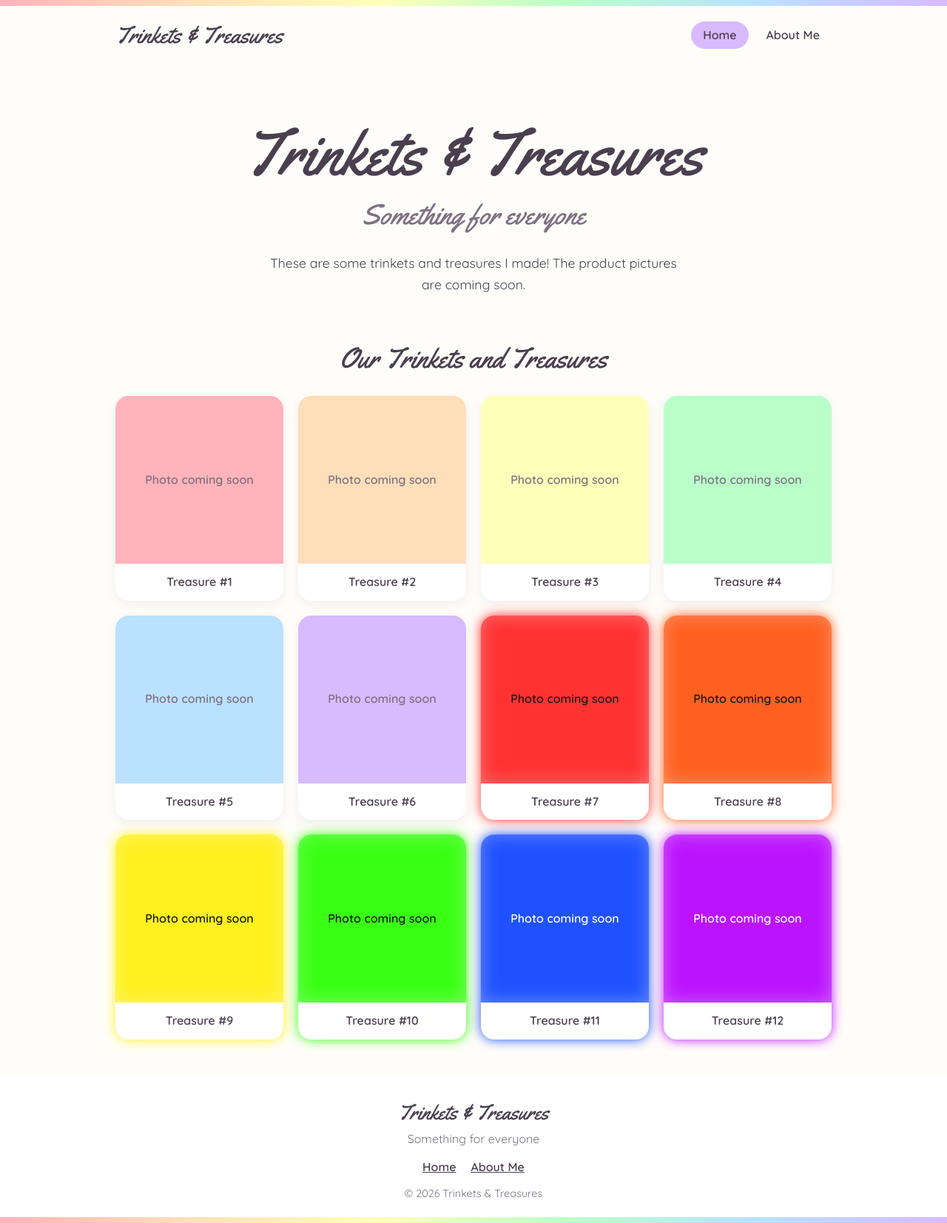
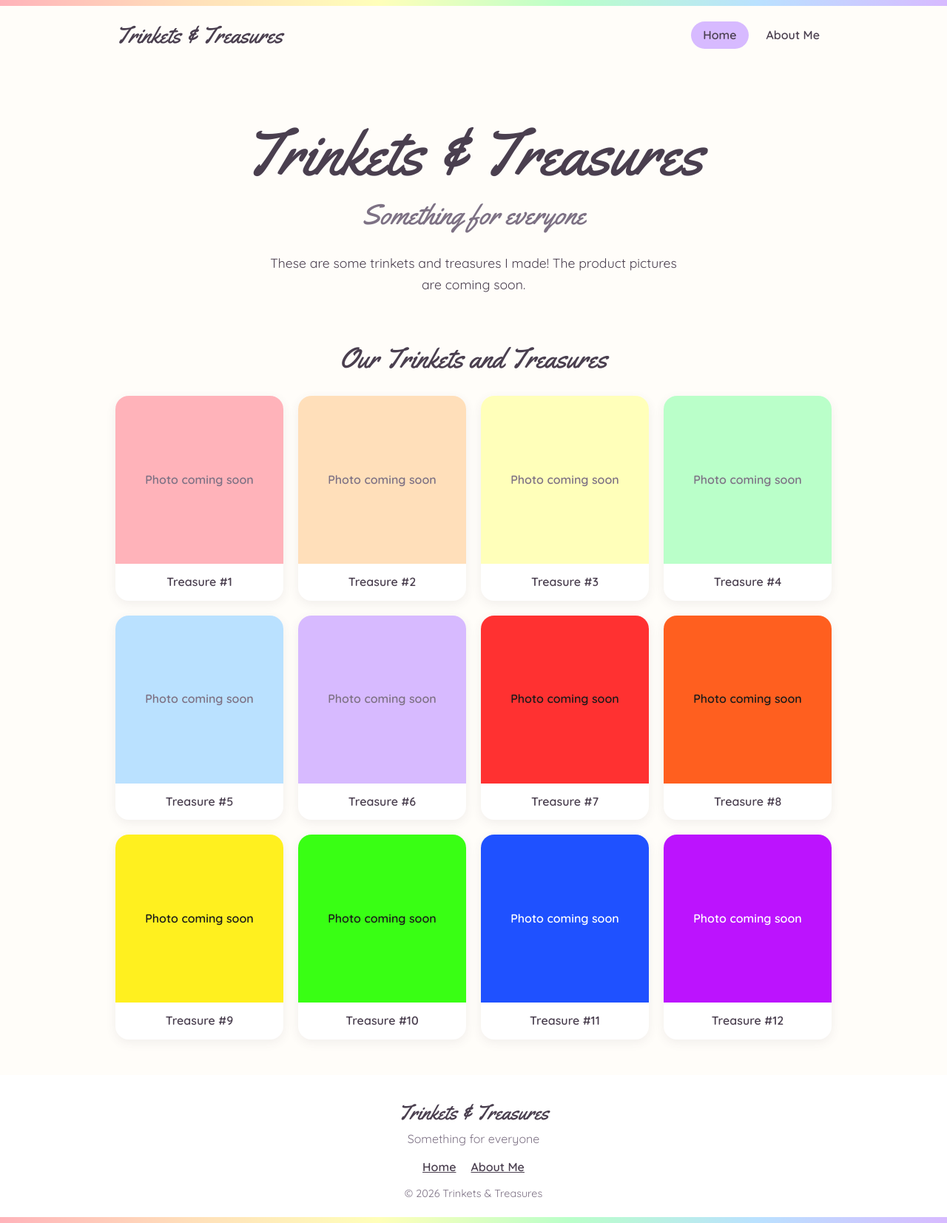
Before and after one commit to LucysTrinketsandTreasures/website-files, a Jekyll site: the page built from index.html, in a window 1280 px wide. Shown: the whole page at 74% size. Built offline with Jekyll 4.4.1, drawn with Linux system fonts in a browser that asks for light colours.

Commit message:
Remove glow from neon cards

```diff
--- a/assets/css/style.css
+++ b/assets/css/style.css
@@ -99,18 +99,12 @@ h2 { font-family: var(--font-script); font-weight: 400; font-size: 2.4rem; text-
 
 /* Neon rainbow cards */
 .product-card.neon .product-photo { color: #1a1a1a; font-weight: 700; }
-.product-card.neon:nth-child(6n+1) .product-photo { background: var(--neon-red); box-shadow: inset 0 0 24px rgba(255,255,255,0.35); }
-.product-card.neon:nth-child(6n+2) .product-photo { background: var(--neon-orange); box-shadow: inset 0 0 24px rgba(255,255,255,0.35); }
-.product-card.neon:nth-child(6n+3) .product-photo { background: var(--neon-yellow); box-shadow: inset 0 0 24px rgba(255,255,255,0.35); }
-.product-card.neon:nth-child(6n+4) .product-photo { background: var(--neon-green); box-shadow: inset 0 0 24px rgba(255,255,255,0.35); }
-.product-card.neon:nth-child(6n+5) .product-photo { background: var(--neon-blue); color: #fff; box-shadow: inset 0 0 24px rgba(255,255,255,0.35); }
-.product-card.neon:nth-child(6n+6) .product-photo { background: var(--neon-purple); color: #fff; box-shadow: inset 0 0 24px rgba(255,255,255,0.35); }
-.product-card.neon:nth-child(6n+1) { box-shadow: 0 0 16px var(--neon-red); }
-.product-card.neon:nth-child(6n+2) { box-shadow: 0 0 16px var(--neon-orange); }
-.product-card.neon:nth-child(6n+3) { box-shadow: 0 0 16px var(--neon-yellow); }
-.product-card.neon:nth-child(6n+4) { box-shadow: 0 0 16px var(--neon-green); }
-.product-card.neon:nth-child(6n+5) { box-shadow: 0 0 16px var(--neon-blue); }
-.product-card.neon:nth-child(6n+6) { box-shadow: 0 0 16px var(--neon-purple); }
+.product-card.neon:nth-child(6n+1) .product-photo { background: var(--neon-red); }
+.product-card.neon:nth-child(6n+2) .product-photo { background: var(--neon-orange); }
+.product-card.neon:nth-child(6n+3) .product-photo { background: var(--neon-yellow); }
+.product-card.neon:nth-child(6n+4) .product-photo { background: var(--neon-green); }
+.product-card.neon:nth-child(6n+5) .product-photo { background: var(--neon-blue); color: #fff; }
+.product-card.neon:nth-child(6n+6) .product-photo { background: var(--neon-purple); color: #fff; }
 
 /* About */
 .about { max-width: 640px; margin: 0 auto; }
```
